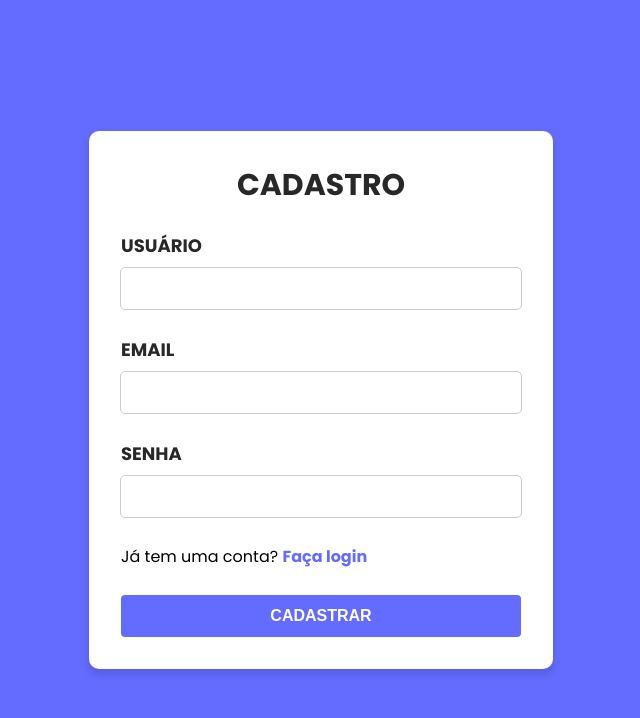
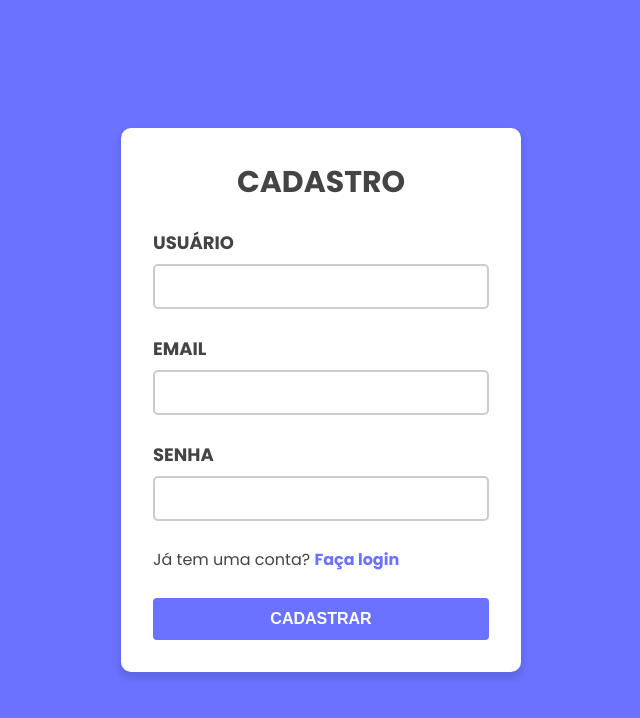
Before and after one commit to eikefrota/todo-list, a React (Vite) app in the folder front-end/todo-list/: page /cadastro in a window 1280 px wide. Shown: the top 718 px of the page, without its empty margins (319-959 px from the left). Built offline with nearby package versions, Linux system fonts and the light colour scheme.

Commit message:
Criando váriáveis de cores

```diff
--- a/front-end/todo-list/src/components/Cadastro/Cadastro.css
+++ b/front-end/todo-list/src/components/Cadastro/Cadastro.css
@@ -3,11 +3,11 @@
   justify-content: center;
   align-items: center;
   height: 100vh;
-    background-color: #646cff;
+  background-color: var(--primary-color);
 }
 
 .cadastro-form {
-    background: #fff;
+  background: var(--background-color);
   padding: 32px;
   border-radius: 10px;
   box-shadow: 0px 5px 6px 2px rgba(0, 0, 0, 0.1);
@@ -19,7 +19,7 @@
   margin-bottom: 24px;
   text-align: center;
   font-size: 30px;
-    color: #282828;
+  color: var(--text-color);
 }
 
 .form-group {
@@ -36,23 +36,45 @@
   font-weight: bold;
   font-size: 18px;
   width: 100%;
-    color: #282828;
+  color: var(--text-color);
 }
 
 .form-group input {
-    width: 95%;
+  width: 100%;
   font-size: 18px;
   padding: 10px;
-    border: 1px solid #ccc;
+  border: 2px solid var(--border-color);
   border-radius: 5px;
 }
 
-  button {
+.form-group input:focus {
+  border-color: var(--primary-color);
+  outline: none;
+}
+
+.login-link {
+  font-size: 16px;
+  margin-bottom: 26px;
+  color: var(--text-color);
+}
+
+.login-link a {
+  color: var(--primary-color);
+  text-decoration: none;
+  font-weight: bold;
+  transition: 0.3s;
+}
+
+.login-link a:hover {
+  color: var(--primary-hover-color);
+}
+
+.signup-button {
   font-weight: bold;
   width: 100%;
   padding: 12px;
-    background-color: #646cff;
-    color: #fff;
+  background-color: var(--primary-color);
+  color: var(--button-text-color);
   border: none;
   border-radius: 4px;
   font-size: 16px;
@@ -60,7 +82,7 @@
   transition: 0.3s;
 }
 
-  button:hover {
-    background-color: #535bf2;
+.signup-button:hover {
+  background-color: var(--primary-hover-color);
   transform: scale(102%);
 }
--- a/front-end/todo-list/src/components/Cadastro/Cadastro.jsx
+++ b/front-end/todo-list/src/components/Cadastro/Cadastro.jsx
@@ -35,13 +35,13 @@ function Cadastro() {
           <input type="password" id="password" value={password} onChange={(e) => setPassword(e.target.value)} />
         </div>
 
-        <div className="signup-link">
+        <div className="login-link">
           <p>
             Já tem uma conta? <Link to="/">Faça login</Link>
           </p>
         </div>
 
-        <button type="submit">CADASTRAR</button>
+        <button className='signup-button' type="submit">CADASTRAR</button>
       </form>
     </div>
   );
--- a/front-end/todo-list/src/components/Login/Login.css
+++ b/front-end/todo-list/src/components/Login/Login.css
@@ -3,12 +3,11 @@
   justify-content: center;
   align-items: center;
   height: 100vh;
-  background-color: #646cff;
+  background-color: var(--primary-color);
 }
 
-
 .login-form {
-  background: #fff;
+  background: var(--background-color);
   padding: 32px;
   border-radius: 10px;
   box-shadow: 0px 10px 10px 10px rgba(0, 0, 0, 0.1);
@@ -20,7 +19,7 @@
   margin-bottom: 24px;
   text-align: center;
   font-size: 30px;
-  color: #282828;
+  color: var(--text-color);
 }
 
 .form-group {
@@ -32,44 +31,45 @@
   width: 100%;
 }
 
-.form-group label {
+.login-form .form-group label {
   margin-bottom: 8px;
   font-weight: bold;
   font-size: 18px;
   width: 100%;
-  color: #282828;
+  color: var(--text-color);
 }
 
 .form-group input {
   width: 100%;
   font-size: 18px;
   padding: 10px;
-  border: 1px solid #ccc;
+  border: 2px solid var(--border-color);
   border-radius: 5px;
 }
 
 .signup-link {
   font-size: 16px;
   margin-bottom: 26px;
+  color: var(--text-color);
 }
 
 .signup-link a {
-  color: #646cff;
+  color: var(--primary-color);
   text-decoration: none;
   font-weight: bold;
   transition: 0.3s;
 }
 
 .signup-link a:hover {
-  color: #434ac7;
+  color: var(--primary-hover-color);
 }
 
-button {
+.login-button {
   font-weight: bold;
   width: 100%;
   padding: 12px;
-  background-color: #646cff;
-  color: #fff;
+  background-color: var(--primary-color);
+  color: var(--button-text-color);
   border: none;
   border-radius: 4px;
   font-size: 16px;
@@ -77,7 +77,7 @@ button {
   transition: 0.3s;
 }
 
-button:hover {
-  background-color: #535bf2;
+.login-button:hover {
+  background-color: var(--primary-hover-color);
   transform: scale(102%);
 }
--- a/front-end/todo-list/src/components/Login/Login.jsx
+++ b/front-end/todo-list/src/components/Login/Login.jsx
@@ -34,7 +34,7 @@ function Login() {
           </p>
         </div>
 
-        <button type="submit">ENTRAR</button>
+        <button className='login-button' type="submit">ENTRAR</button>
       </form>
     </div>
   );
--- a/front-end/todo-list/src/index.css
+++ b/front-end/todo-list/src/index.css
@@ -1,8 +1,18 @@
-*{
+:root {
+    --primary-color: #6a72ff;
+    --primary-hover-color: #333dff;
+    --text-color: #444444;
+    --background-color: #fff;
+    --border-color: #ccc;
+    --button-text-color: #fff;
+}
+
+* {
     margin: 0;
     padding: 0;
+    box-sizing: border-box;
 }
 
 body {
     font-family: 'Poppins', sans-serif;
-  }
+}
```
Lines whose indentation alone changed are shown as unchanged.
